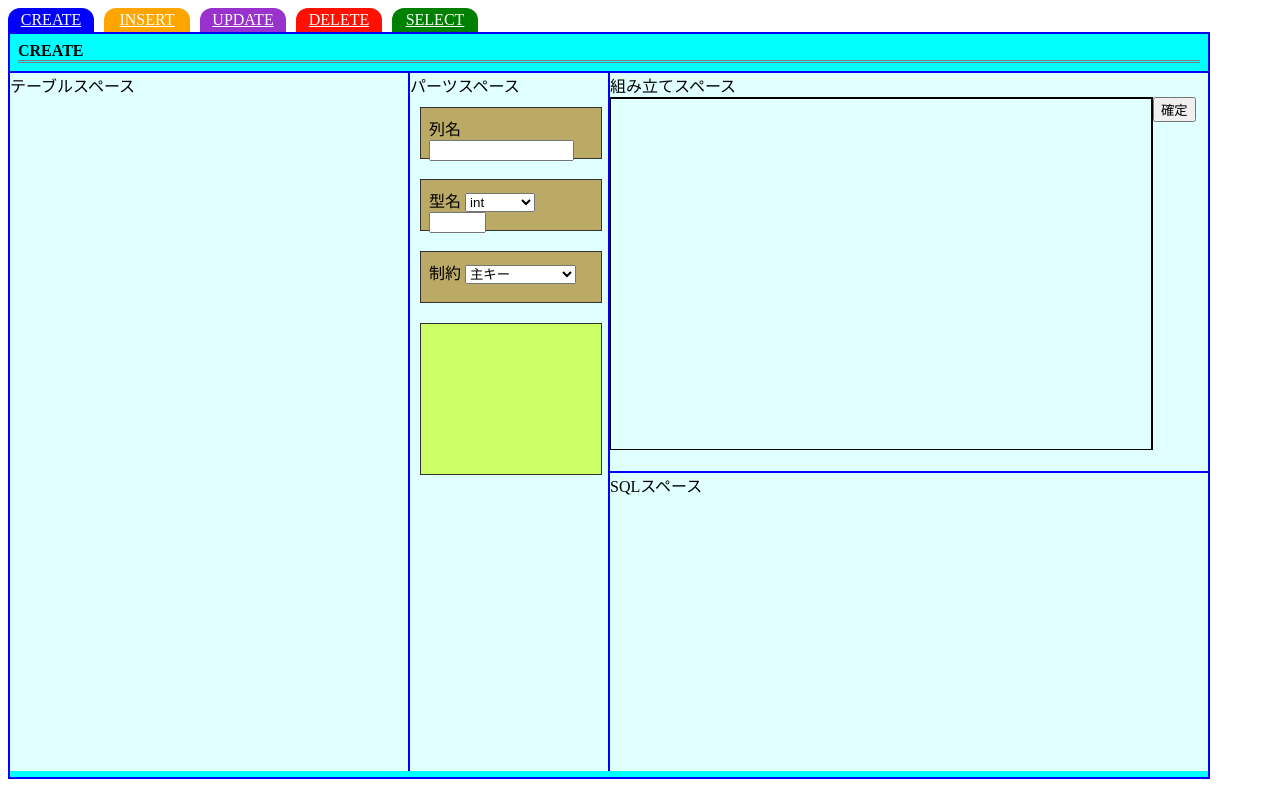
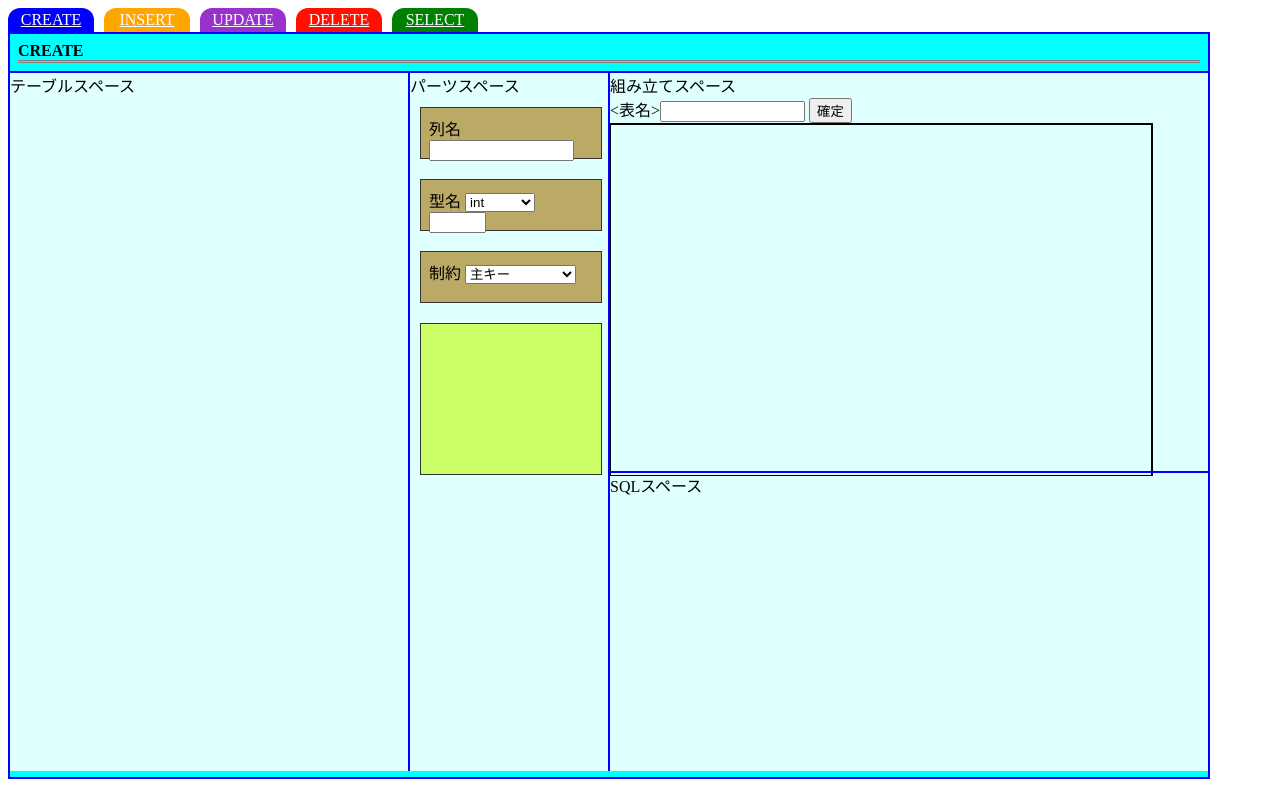
Before and after one commit to ASO-SQLGenerator/ASO-SQLGenerator, a website: page SQLcreate.html in a window 1280 px wide. Drawn offline with nearby package versions, Linux system fonts and the light colour scheme.

Commit message:
表名入力を追加

```diff
--- a/SQLcreate.html
+++ b/SQLcreate.html
@@ -183,6 +183,7 @@ hr { clear: both; }
 					</div>
 					<div class="cmain_create">組み立てスペース
 						<form name="param" action="#">
+						<label><表名><input type="text" name="table_name" size="15" maxlength="20"></label>
 						<div class="cspace" name ="cspace_parts"></div>
 						<input type="submit" value="確定">
 						</form>
```
